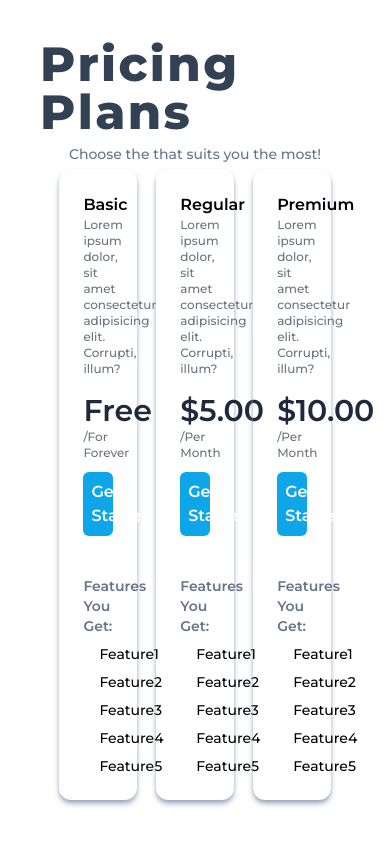
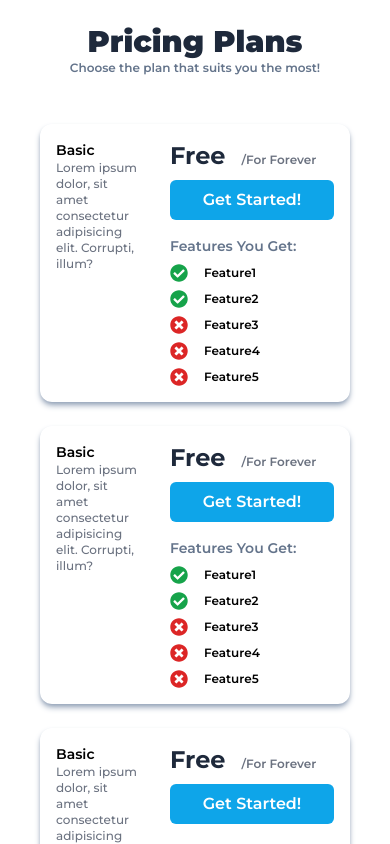
Before and after one commit to Byte-Mystic/HealthSync-Client, a React (Vite) app: page /pricingpage in a window 390 px wide. Shown: the top 844 px of the page. Built offline with nearby package versions, Linux system fonts and the light colour scheme.

Commit message:
Responsive Pricing Page

```diff
--- a/templates/PricingPage/pricingPage.jsx
+++ b/templates/PricingPage/pricingPage.jsx
@@ -3,32 +3,31 @@ import { FaCheckCircle, FaTimesCircle } from "react-icons/fa";
 
 const PricingPage = () => {
   return (
-    <div className="h-screen w-screen p-10 flex flex-col">
-      {/* Page Header */}
-      <div className="flex flex-col gap-2 items-center justify-center">
-        <h1 className="text-5xl font-extrabold text-slate-700 tracking-wider">
+    <div className="h-screen p-6 flex flex-col gap-6">
+      <div className="flex flex-col items-center justify-center">
+        <h1 className="text-3xl font-black text-slate-800 lg:text-5xl">
           Pricing Plans
         </h1>
-        <p className="text-sm font-medium text-slate-500">
-          Choose the that suits you the most!
+        <p className="text-xs font-semibold text-slate-500 lg:text-base">
+          Choose the plan that suits you the most!
         </p>
       </div>
-      {/* Plans */}
-      <div className="h-full flex items-center justify-evenly">
-        <div className="w-1/4 p-6 flex flex-col gap-4 rounded-xl shadow-md shadow-slate-400 cursor-pointer transition ease-in duration-300 delay-75 hover:border-2 hover:border-sky-600 hover:scale-95">
-          <span className="flex flex-col">
-            <h3 className="font-semibold">Basic</h3>
+      <div className="py-6 px-4 flex flex-col items-center gap-6 md:flex-row md:items-center md:justify-evenly md:gap-0">
+        <div className="w-full p-4 flex gap-8 rounded-xl shadow-md shadow-slate-400 cursor-pointer md:h-full md:w-1/4 md:flex-col md:p-6">
+          <span className="w-1/3 flex flex-col md:w-full">
+            <h3 className="font-semibold text-sm">Basic</h3>
             <p className="text-xs font-medium text-gray-500">
               Lorem ipsum dolor, sit amet consectetur adipisicing elit.
               Corrupti, illum?
             </p>
           </span>
-          <span className=" mb-6 flex flex-col gap-2">
+          <span className="w-2/3 flex flex-col md:w-full">
+            <span className="mb-4 flex flex-col gap-2">
               <span className="block">
-              <h2 className="mr-4 text-3xl font-semibold text-slate-800 inline-block">
+                <h2 className="mr-4 text-2xl font-bold text-slate-800 inline-block">
                   Free
                 </h2>
-              <p className="text-xs text-gray-500 font-medium inline-block">
+                <p className="text-xs text-gray-500 font-semibold inline-block">
                   /For Forever
                 </p>
               </span>
@@ -36,125 +35,130 @@ const PricingPage = () => {
                 Get Started!
               </button>
             </span>
-          <ul className="flex flex-col gap-2 list-none">
+            <ul className="flex flex-col gap-2 list-none md:mt-6">
               <p className="text-sm font-semibold text-slate-500 capitalize">
                 Features you get:
               </p>
               <li className="flex items-center gap-4">
                 <FaCheckCircle className="text-green-600 text-lg" />
-              <p className="font-medium text-sm">Feature1</p>
+                <p className="font-semibold text-xs">Feature1</p>
               </li>
               <li className="flex items-center gap-4">
                 <FaCheckCircle className="text-green-600 text-lg" />
-              <p className="font-medium text-sm">Feature2</p>
+                <p className="font-semibold text-xs">Feature2</p>
               </li>
               <li className="flex items-center gap-4">
                 <FaTimesCircle className="text-red-600 text-lg" />
-              <p className="font-medium text-sm">Feature3</p>
+                <p className="font-semibold text-xs">Feature3</p>
               </li>
               <li className="flex items-center gap-4">
                 <FaTimesCircle className="text-red-600 text-lg" />
-              <p className="font-medium text-sm">Feature4</p>
+                <p className="font-semibold text-xs">Feature4</p>
               </li>
               <li className="flex items-center gap-4">
                 <FaTimesCircle className="text-red-600 text-lg" />
-              <p className="font-medium text-sm">Feature5</p>
+                <p className="font-semibold text-xs">Feature5</p>
               </li>
             </ul>
+          </span>
         </div>
-        <div className="w-1/4 p-6 flex flex-col gap-4 rounded-xl shadow-md shadow-slate-400 cursor-pointer transition ease-in duration-300 delay-75 hover:border-2 hover:border-sky-600 hover:scale-95">
-          <span className="flex flex-col">
-            <h3 className="font-semibold">Regular</h3>
+        <div className="w-full p-4 flex gap-8 rounded-xl shadow-md shadow-slate-400 cursor-pointer md:h-full md:w-1/4 md:flex-col md:p-6">
+          <span className="w-1/3 flex flex-col md:w-full">
+            <h3 className="font-semibold text-sm">Basic</h3>
             <p className="text-xs font-medium text-gray-500">
               Lorem ipsum dolor, sit amet consectetur adipisicing elit.
               Corrupti, illum?
             </p>
           </span>
-          <span className=" mb-6 flex flex-col gap-2">
+          <span className="w-2/3 flex flex-col md:w-full">
+            <span className="mb-4 flex flex-col gap-2">
               <span className="block">
-              <h2 className="mr-4 text-3xl font-semibold text-slate-800 inline-block">
-                $5.00
+                <h2 className="mr-4 text-2xl font-bold text-slate-800 inline-block">
+                  Free
                 </h2>
-              <p className="text-xs text-gray-500 font-medium inline-block">
-                /Per Month
+                <p className="text-xs text-gray-500 font-semibold inline-block">
+                  /For Forever
                 </p>
               </span>
               <button className="p-2 rounded-md bg-sky-500 text-white font-semibold transition ease-in-out duration-300 delay-75 hover:bg-sky-700">
                 Get Started!
               </button>
             </span>
-          <ul className="flex flex-col gap-2 list-none">
+            <ul className="flex flex-col gap-2 list-none md:mt-6">
               <p className="text-sm font-semibold text-slate-500 capitalize">
                 Features you get:
               </p>
               <li className="flex items-center gap-4">
                 <FaCheckCircle className="text-green-600 text-lg" />
-              <p className="font-medium text-sm">Feature1</p>
+                <p className="font-semibold text-xs">Feature1</p>
               </li>
               <li className="flex items-center gap-4">
                 <FaCheckCircle className="text-green-600 text-lg" />
-              <p className="font-medium text-sm">Feature2</p>
-            </li>
-            <li className="flex items-center gap-4">
-              <FaCheckCircle className="text-green-600 text-lg" />
-              <p className="font-medium text-sm">Feature3</p>
+                <p className="font-semibold text-xs">Feature2</p>
               </li>
               <li className="flex items-center gap-4">
                 <FaTimesCircle className="text-red-600 text-lg" />
-              <p className="font-medium text-sm">Feature4</p>
+                <p className="font-semibold text-xs">Feature3</p>
               </li>
               <li className="flex items-center gap-4">
                 <FaTimesCircle className="text-red-600 text-lg" />
-              <p className="font-medium text-sm">Feature5</p>
+                <p className="font-semibold text-xs">Feature4</p>
+              </li>
+              <li className="flex items-center gap-4">
+                <FaTimesCircle className="text-red-600 text-lg" />
+                <p className="font-semibold text-xs">Feature5</p>
               </li>
             </ul>
+          </span>
         </div>
-        <div className="w-1/4 p-6 flex flex-col gap-4 rounded-xl shadow-md shadow-slate-400 cursor-pointer transition ease-in duration-300 delay-75 hover:border-2 hover:border-sky-600 hover:scale-95">
-          <span className="flex flex-col">
-            <h3 className="font-semibold">Premium</h3>
+        <div className="w-full p-4 flex gap-8 rounded-xl shadow-md shadow-slate-400 cursor-pointer md:h-full md:w-1/4 md:flex-col md:p-6">
+          <span className="w-1/3 flex flex-col md:w-full">
+            <h3 className="font-semibold text-sm">Basic</h3>
             <p className="text-xs font-medium text-gray-500">
               Lorem ipsum dolor, sit amet consectetur adipisicing elit.
               Corrupti, illum?
             </p>
           </span>
-          <span className=" mb-6 flex flex-col gap-2">
+          <span className="w-2/3 flex flex-col md:w-full">
+            <span className="mb-4 flex flex-col gap-2">
               <span className="block">
-              <h2 className="mr-4 text-3xl font-semibold text-slate-800 inline-block">
-                $10.00
+                <h2 className="mr-4 text-2xl font-bold text-slate-800 inline-block">
+                  Free
                 </h2>
-              <p className="text-xs text-gray-500 font-medium inline-block">
-                /Per Month
+                <p className="text-xs text-gray-500 font-semibold inline-block">
+                  /For Forever
                 </p>
               </span>
               <button className="p-2 rounded-md bg-sky-500 text-white font-semibold transition ease-in-out duration-300 delay-75 hover:bg-sky-700">
                 Get Started!
               </button>
             </span>
-          <ul className="flex flex-col gap-2 list-none">
+            <ul className="flex flex-col gap-2 list-none md:mt-6">
               <p className="text-sm font-semibold text-slate-500 capitalize">
                 Features you get:
               </p>
               <li className="flex items-center gap-4">
                 <FaCheckCircle className="text-green-600 text-lg" />
-              <p className="font-medium text-sm">Feature1</p>
+                <p className="font-semibold text-xs">Feature1</p>
               </li>
               <li className="flex items-center gap-4">
                 <FaCheckCircle className="text-green-600 text-lg" />
-              <p className="font-medium text-sm">Feature2</p>
+                <p className="font-semibold text-xs">Feature2</p>
               </li>
               <li className="flex items-center gap-4">
-              <FaCheckCircle className="text-green-600 text-lg" />
-              <p className="font-medium text-sm">Feature3</p>
+                <FaTimesCircle className="text-red-600 text-lg" />
+                <p className="font-semibold text-xs">Feature3</p>
               </li>
               <li className="flex items-center gap-4">
-              <FaCheckCircle className="text-green-600 text-lg" />
-              <p className="font-medium text-sm">Feature4</p>
+                <FaTimesCircle className="text-red-600 text-lg" />
+                <p className="font-semibold text-xs">Feature4</p>
               </li>
               <li className="flex items-center gap-4">
-              <FaCheckCircle className="text-green-600 text-lg" />
-              <p className="font-medium text-sm">Feature5</p>
+                <FaTimesCircle className="text-red-600 text-lg" />
+                <p className="font-semibold text-xs">Feature5</p>
               </li>
             </ul>
+          </span>
         </div>
       </div>
     </div>
```
Lines whose indentation alone changed are shown as unchanged.
